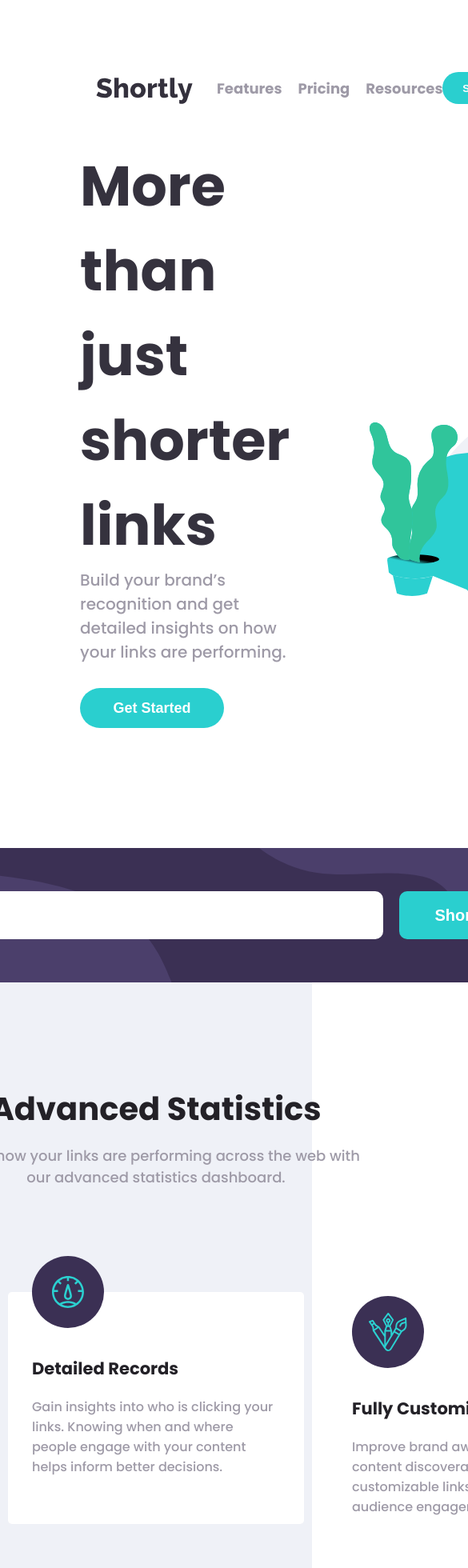
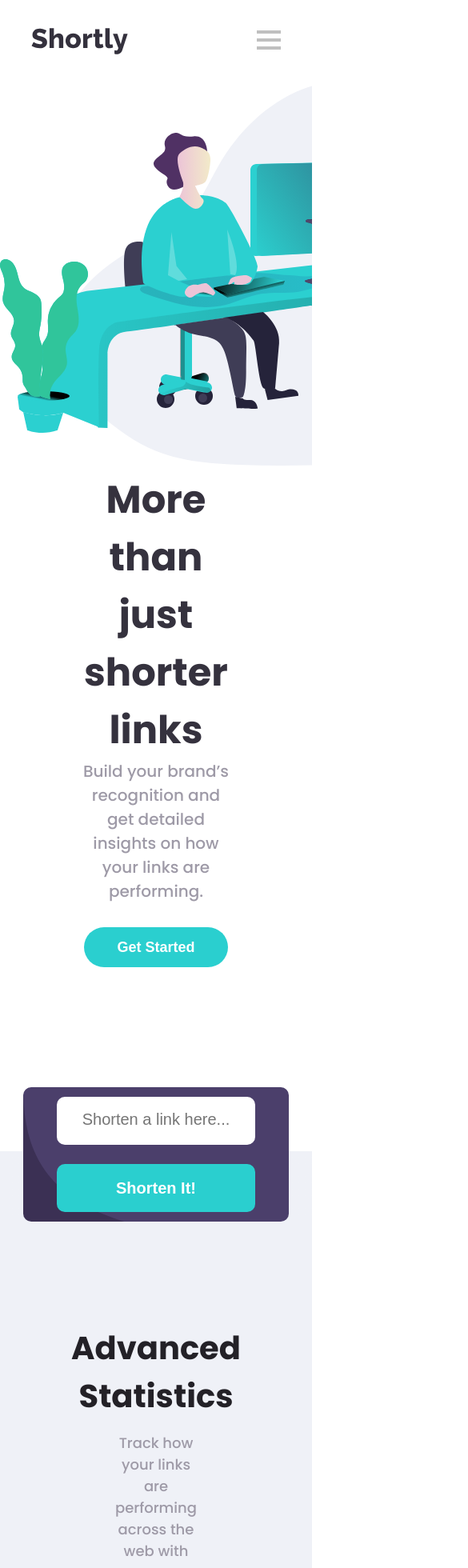
Before and after one commit to elienensousa/shortly, a React (Create React App) app: page / in a window 390 px wide. Shown: the top 1960 px of the page at 80% size, 585 px wide, since content can reach past the window. Built offline with nearby package versions, Linux system fonts and the light colour scheme.

Commit message:
Responsive

```diff
--- a/src/components/BenefitsSection/styles.scss
+++ b/src/components/BenefitsSection/styles.scss
@@ -14,18 +14,20 @@
         justify-content: center;
         flex-direction: column;
 
-        width: 520px;
+        width: 100%;
 
         h2{
             color: var(--very_dark_violet);
             margin-bottom: 15px;
             font-size: 2.5rem;
+            text-align: center;
         }
         p{
             text-align: center;
             font-size: 18px;
             color: var(--grayish_violet);
             margin-bottom: 80px;
+            width: 50%;
 
         }
     }
@@ -36,7 +38,7 @@
 
         span{
             position: absolute;
-            width: 70%;
+            width: 60%;
             height: 8px;
             background: var(--cyan);
             margin-top: 170px;
@@ -45,8 +47,8 @@
         .benefits_content{
             position: relative;
             border-radius: 5px;
-            height: 290px;
-            width: 370px;
+            height: 100%;
+            width: 100%;
             padding: 30px;
             background: white;
             color: var(--very_dark_violet);
@@ -81,3 +83,42 @@
         }
     }
 }
+
+@media (max-width: 600px){
+
+    .benefits_section{
+
+    .wrapper{
+        flex-direction: column;
+
+        span{
+            width: 8px;
+            height: 870px;
+            align-self: center;
+        }
+        .benefits_content{
+
+             &:nth-of-type(2){
+                margin: 100px 0 0 0;
+            }
+
+            &:nth-of-type(3){
+                margin: 100px 0 0 0;
+            }
+
+            .benefits_icon{
+                margin: -75px 0 35px 35%;
+
+
+            }
+
+        }
+    }
+
+    .header_section{
+        p{
+            width: 80%;
+        }
+    }
+}
+}
--- a/src/components/BoostSection/styles.scss
+++ b/src/components/BoostSection/styles.scss
@@ -31,3 +31,11 @@
     }
 
 }
+
+
+@media (max-width: 600px){
+    .boost_section{
+        background: url('../../assets/bg-boost-mobile.svg') var(--dark_violet);
+    }
+
+}
--- a/src/components/Footer/styles.scss
+++ b/src/components/Footer/styles.scss
@@ -1,6 +1,6 @@
 footer{
     width: auto;
-    height: 340px;
+    height: auto;
     background: var(--very_dark_violet);
     color: white;
 
@@ -8,7 +8,7 @@
     align-items: flex-start;
     justify-content: space-around;
     flex-direction: row;
-    padding-top: 90px;
+    padding: 90px 0 30px 0;
 
     .footer_logo {
         filter: brightness(0) saturate(100%) invert(100%) sepia(26%) saturate(79%) hue-rotate(220deg) brightness(107%) contrast(100%);
@@ -66,3 +66,26 @@
             color: var(--cyan);
         }
 }
+
+
+@media (max-width: 600px){
+    footer{
+        flex-direction: column;
+        align-items: center;
+
+        nav{
+            margin: 30px 0;
+            flex-direction: column;
+            display: block;
+            text-align: center;
+            ul{
+
+                h4{
+                    padding: 40px 0 10px 0;
+                }
+
+            }
+
+        }
+    }
+}
--- a/src/components/Header/index.js
+++ b/src/components/Header/index.js
@@ -1,12 +1,22 @@
 import './styles.scss'
 import logo from '../../assets/logo.svg'
+import { useState } from 'react'
 
 export function Header(){
+    const [menu, setMenu] = useState(true)
+
+    const handleClick = () => {
+        menu ? setMenu(false) : setMenu(true)
+    }
+
+
     return(
     <>
         <header>
+        <img className='logo' src={logo} alt="Shortly"></img>
+
+        <div className='header_nav'>
             <nav>
-                <img className='logo' src={logo} alt="Shortly"></img>
                 <ul>
                     <li>Features</li>
                     <li>Pricing</li>
@@ -17,7 +27,33 @@
                 <button className='login'>Login</button>
                 <button className='sign_up'>Sign Up</button>
             </div>
+        </div>
+
+
+
+        <div className='hb_menu' onClick={() => {
+            handleClick()
+        }}>
+            <div className='hb_line'></div>
+            <div className='hb_line'></div>
+            <div className='hb_line'></div>
+        </div>
+
         </header>
+
+        <div className={menu ? 'header_nav_mob' : 'header_nav_mob_visible'}>
+            <nav>
+                <ul>
+                    <li>Features</li>
+                    <li>Pricing</li>
+                    <li>Resources</li>
+                </ul>
+            </nav>
+            <div className='buttons'>
+                <button className='login'>Login</button>
+                <button className='sign_up'>Sign Up</button>
+            </div>
+        </div>
     </>
     )
 }
--- a/src/components/Header/styles.scss
+++ b/src/components/Header/styles.scss
@@ -14,7 +14,12 @@
     }
 
 
-
+    .header_nav{
+        display: flex;
+        flex-direction: row;
+        align-items: center;
+        justify-content: space-between;
+        width: 100%;
         nav {
             display: flex;
             flex-direction: row;
@@ -39,6 +44,7 @@
                 }
             }
         }
+
         .buttons{
 
             button{
@@ -72,3 +78,112 @@
 
         }
     }
+}
+
+.header_nav_mob{
+    display: none;
+}
+
+@media (max-width: 600px){
+
+header{
+    margin: auto;
+    padding: 2rem 0 2rem 0;
+
+
+    .header_nav{
+        display: none;
+    }
+
+    .hb_menu{
+        .hb_line{
+            width: 30px;
+            height: 4px;
+            background-color: var(--gray);
+            margin: 6px 0;
+        }
+       }
+}
+
+.header_nav_mob_visible{
+    display: block;
+    position: absolute;
+    background: var(--dark_violet);
+    margin-left: 4rem;
+    width: 80%;
+    border-radius: 10px;
+    padding: 30px;
+
+    nav{
+        display: flex;
+        flex-direction: column;
+        justify-content: center;
+
+
+        ul{
+            display: flex;
+            flex-direction: column;
+            justify-content: center;
+            align-items: center;
+
+
+            li{
+                list-style-type: none;
+                color: var(--gray_100);
+                font-weight: bold;
+                padding: 10px 0 10px 0;
+                &:hover{
+                    cursor: pointer;
+                    color: var(--very_dark_violet);
+                }
+            }
+        }
+    }
+
+    nav::after{
+        content: "";
+        width: 90%;
+        border: 1px solid var(--gray);
+        opacity: 0.2;
+        align-self: center;
+        margin-top: 10px;
+    }
+
+    .buttons{
+        display: flex;
+        flex-direction: column;
+        align-items: center;
+        button{
+            height: 40px;
+            width: 100px;
+
+        }
+        .login{
+            color: var(--gray_100);
+            background: none;
+            border: none;
+            font-weight: bold;
+
+
+            &:hover{
+                color: var(--very_dark_violet)
+            }
+        }
+        .sign_up{
+            color: white;
+            background: var(--cyan);
+            border-radius: 20px;
+            border: none;
+            font-weight: bold;
+
+            transition: opacity 0.2s;
+
+            &:hover{
+                opacity: 0.5;
+            }
+        }
+
+    }
+
+}
+}
--- a/src/components/Hero/index.js
+++ b/src/components/Hero/index.js
@@ -11,7 +11,11 @@
                     <p> Build your brand’s recognition and get detailed insights on how your links are performing.</p>
                     <button className='start_button'>Get Started</button>
                 </div>
-                <img className='illustration_working' src={hero} alt='A person working' />
+
+                <div className='illustration_working'>
+                    <img src={hero} alt='A person working' />
+                </div>
+
             </section>
         </>
     )
--- a/src/components/Hero/styles.scss
+++ b/src/components/Hero/styles.scss
@@ -6,7 +6,6 @@
     justify-content: space-around;
     flex-direction: row;
     padding-bottom: 150px;
-
 
     .content{
         display: flex;
@@ -19,7 +18,7 @@
         padding: 0 100px 0 100px;
 
         h1{
-            font-size: 70px;
+            font-size: 4rem;
             color: var(--very_dark_blue);
 
         }
@@ -30,9 +29,14 @@
 
     }
 
-    .illustration-working{
-        width: 733px;
-        height: 482px;
+    .illustration_working{
+        width: 100%;
+        overflow-x: hidden;
+
+        img{
+            margin-right: -20px;
+        }
+
     }
 
     .start_button{
@@ -55,3 +59,27 @@
         }
     }
 }
+
+@media (max-width: 600px){
+    .hero{
+        flex-direction: column-reverse;
+
+        .content{
+            h1{
+                text-align: center;
+                font-size: 3rem;
+            }
+
+            p{
+                text-align: center;
+            }
+
+            .start_button{
+                align-self: center;
+            }
+        }
+
+
+    }
+
+}
--- a/src/components/ShortenedList/CopyButton/styles.scss
+++ b/src/components/ShortenedList/CopyButton/styles.scss
@@ -21,3 +21,11 @@
     }
 
 }
+
+
+@media (max-width: 600px){
+
+    .copy_button{
+        width: 95%;
+    }
+}
--- a/src/components/ShortenedList/styles.scss
+++ b/src/components/ShortenedList/styles.scss
@@ -7,8 +7,8 @@
     padding: 20px 30px;
     background: white;
     border-radius: 5px;
-    width: 1110px;
-    height: 70px;
+    width: 85%;
+    height: 40%;
 
     .content{
         width: 85%;
@@ -27,3 +27,24 @@
         }
     }
 }
+
+@media (max-width: 600px){
+    .shortened{
+        flex-direction: column;
+        align-items:center;
+        justify-content: center;
+        overflow: hidden;
+        .content{
+            flex-direction: column;
+            align-items: flex-start;
+            justify-content: center;
+            padding-bottom: 10px;
+
+            .input_url{
+                padding-bottom: 10px;
+
+            }
+        }
+    }
+
+}
--- a/src/components/ShortenerForm/LoadingButton/styles.scss
+++ b/src/components/ShortenerForm/LoadingButton/styles.scss
@@ -33,3 +33,11 @@
         }
 
 }
+
+@media (max-width: 600px){
+
+    .loading_button{
+      width: 75%;
+      margin: 0;
+    }
+}
--- a/src/components/ShortenerForm/styles.scss
+++ b/src/components/ShortenerForm/styles.scss
@@ -11,12 +11,13 @@
         justify-content: center;
         border-radius: 10px;
         background: url('../../assets/bg-shorten-desktop.svg') var(--dark_violet);
-        width: 1110px;
+        background-size: cover;
+        width: 85% ;
         height: 168px;
 
 
         .shorter_input{
-            width: 70%;
+            width: 75%;
             height: 60px;
             border-radius: 10px;
             border: none;
@@ -26,7 +27,7 @@
         }
 
         .invalid_url{
-            width: 70%;
+            width: 75%;
             height: 60px;
             border-radius: 10px;
             border: 3px solid var(--red);
@@ -65,3 +66,25 @@
 
 
 }
+
+
+
+@media (max-width: 600px){
+    .shorter_section{
+
+        .shorter_wrapper{
+            background: url('../../assets/bg-shorten-mobile.svg') var(--dark_violet);
+            background-size: cover;
+            flex-direction: column;
+            justify-content: space-around;
+            align-items: center;
+
+
+            .shorter_button{
+                width: 75%;
+                margin: 0;
+            }
+        }
+    }
+
+}
--- a/src/styles/global.scss
+++ b/src/styles/global.scss
@@ -26,7 +26,6 @@
 body{
     font-size: 18px;
     font-family: 'Poppins', sans-serif;
-
 }
 
 button{
```
Lines whose indentation alone changed are shown as unchanged.
